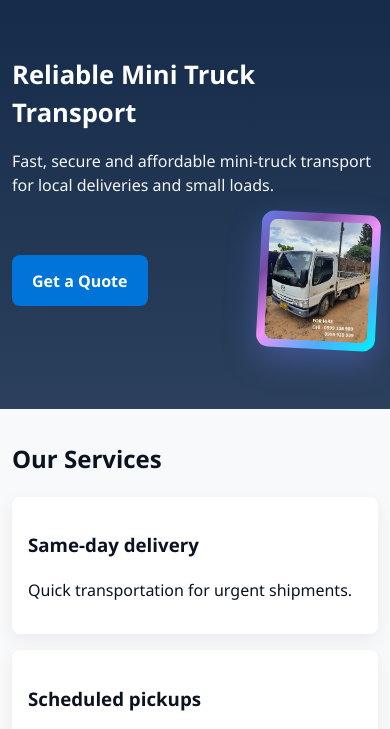
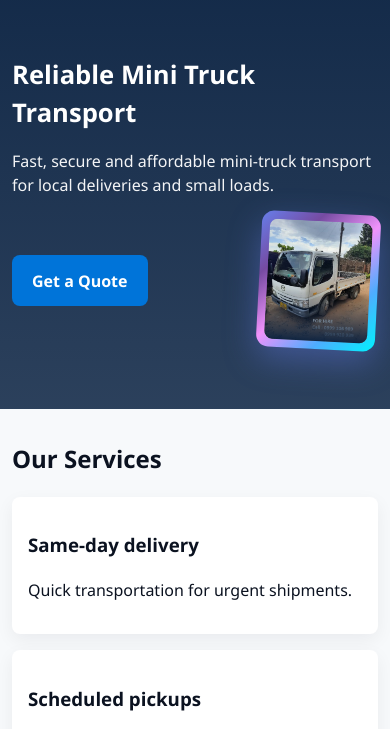
Before and after one commit to Trouble946-bit/jyctransport, a website: page index.html in a window 390 px wide. Shown: the part 74-803 px from the top of the page. Drawn offline with Linux system fonts and the light colour scheme.

Commit message:
Add gradient overlay to hide phone numbers on truck image

```diff
--- a/css/styles.css
+++ b/css/styles.css
@@ -19,7 +19,8 @@ body{font-family:Segoe UI, Roboto, Arial, sans-serif;margin:0;background:var(--b
 .btn{display:inline-block;padding:.65rem 1rem;border-radius:6px;text-decoration:none;border:none;cursor:pointer}
 .btn.primary{background:var(--accent);color:var(--white);font-weight:700}
 .hero-images{display:none}
-.image-frame{background:linear-gradient(135deg, #667eea 0%, #764ba2 25%, #f093fb 50%, #4facfe 75%, #00f2fe 100%);padding:8px;border-radius:12px;box-shadow:0 12px 32px rgba(102,126,234,0.4);transform:rotate(5deg);transition:transform 0.3s ease,box-shadow 0.3s ease}
+.image-frame{background:linear-gradient(135deg, #667eea 0%, #764ba2 25%, #f093fb 50%, #4facfe 75%, #00f2fe 100%);padding:8px;border-radius:12px;box-shadow:0 12px 32px rgba(102,126,234,0.4);transform:rotate(5deg);transition:transform 0.3s ease,box-shadow 0.3s ease;position:relative;overflow:hidden}
+.image-frame::after{content:'';position:absolute;bottom:8px;left:8px;right:8px;height:50px;background:linear-gradient(to top, rgba(8,32,64,0.95), transparent);border-radius:0 0 8px 8px;pointer-events:none}
 .image-frame:hover{transform:rotate(5deg) translateY(-6px) scale(1.02);box-shadow:0 16px 40px rgba(102,126,234,0.5)}
 .image-frame img{display:block;width:100%;height:auto;object-fit:cover;max-width:320px;height:240px;border-radius:8px}
 .services{padding:2.25rem 0}
```
